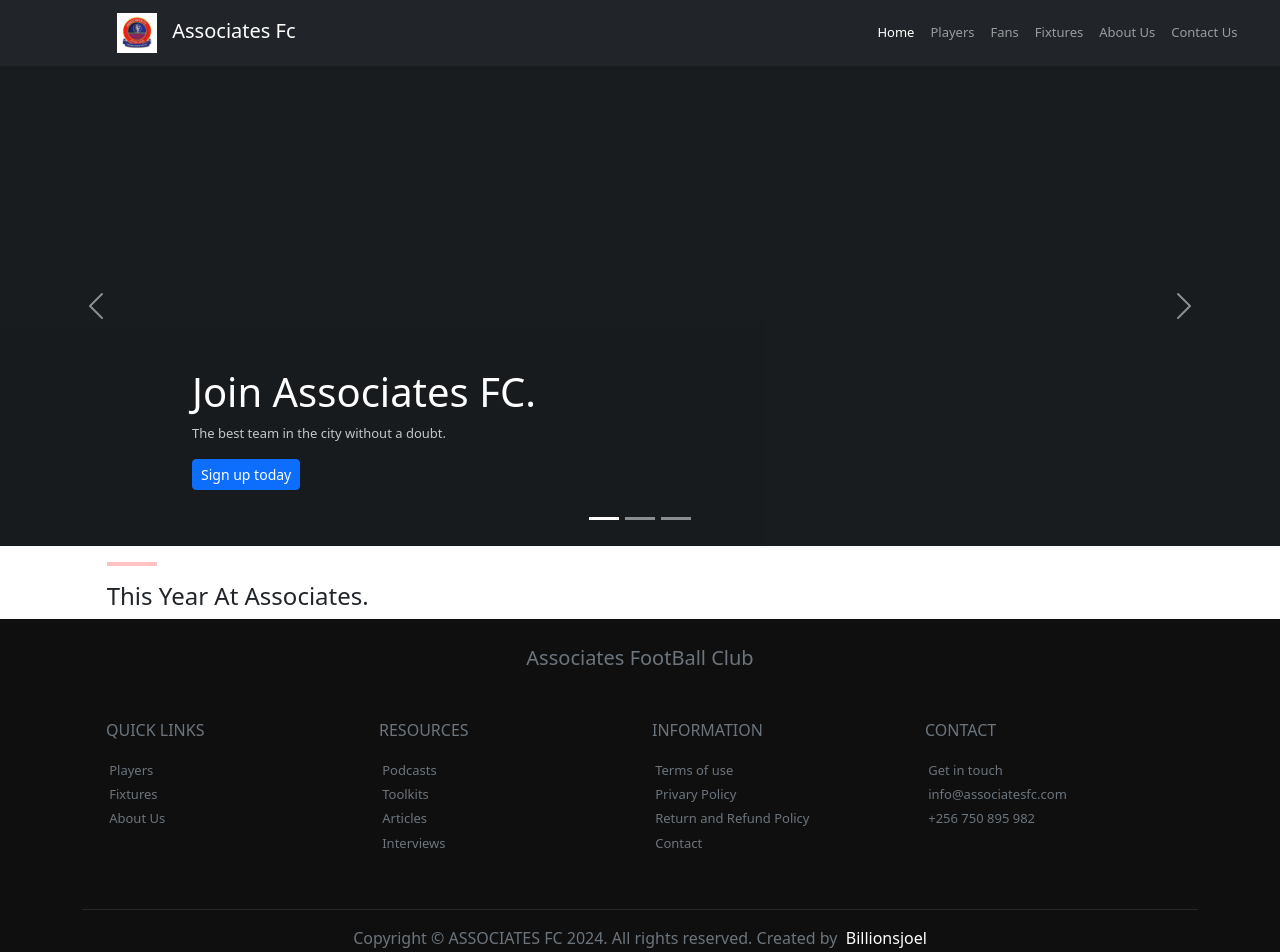
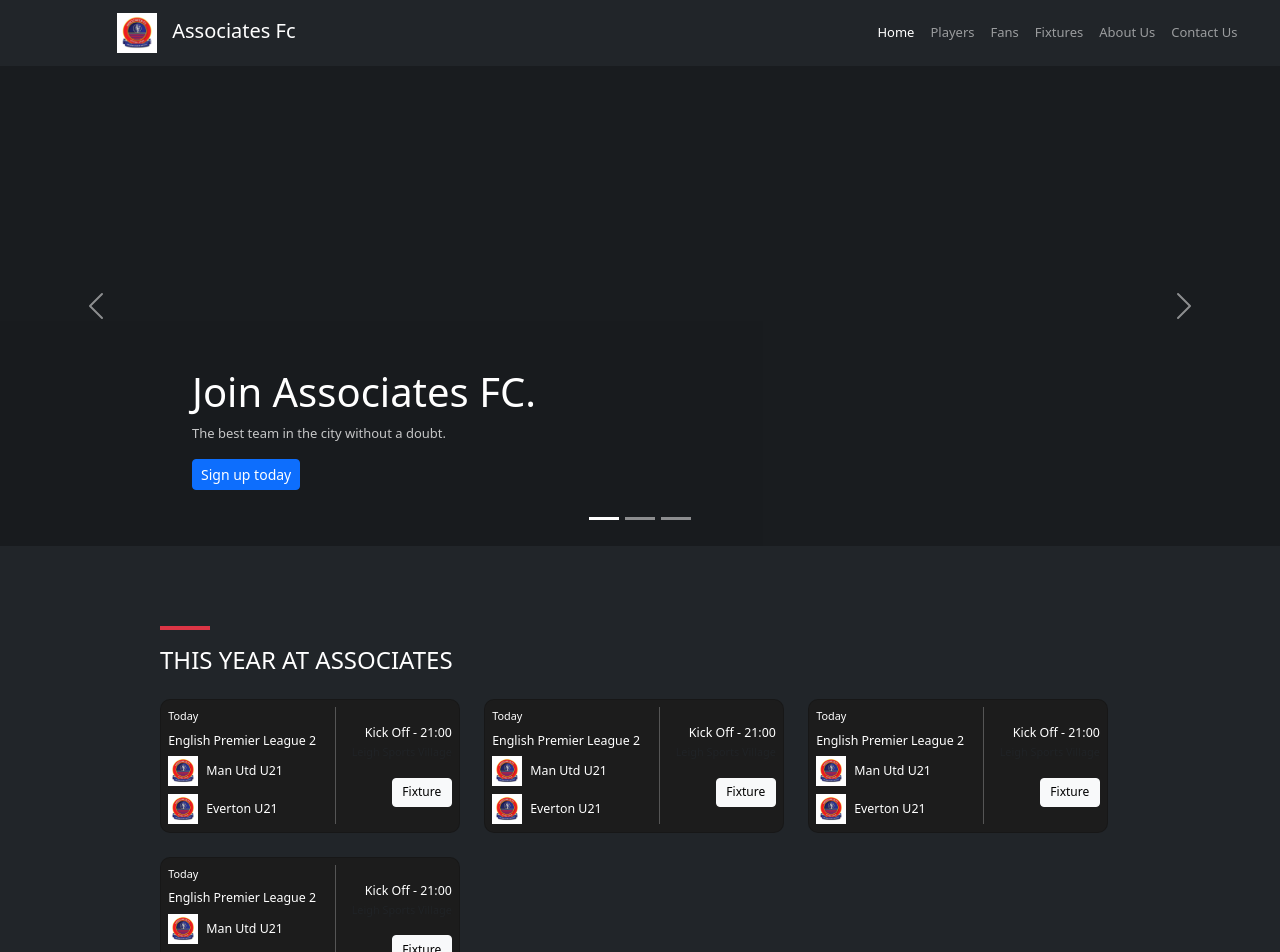
Before and after one commit to billionsjoel/associatesfc-app, a Next.js app: page / in a window 1280 px wide. Shown: the top 952 px of the page. Built offline with nearby package versions, Linux system fonts and the light colour scheme.

Commit message:
Create cards for match

```diff
--- /dev/null
+++ b/app/LandingPage/Components/Match-card.tsx
@@ -0,0 +1,39 @@
+import Image from 'next/image';
+import styles from './css/nav.module.css';
+import matchStyles from './css/match-card.module.css';
+
+export default function MatchCard() {
+	return (
+		<>
+			<div className={`card ${matchStyles.matchCard} d-flex flex-row align-items-center`}>
+				<div className="flex-grow-1">
+					<small className="text-white">Today</small>
+					<h6 className={`${matchStyles.cardTitle} mb-1 mt-2 fw-light`}>English Premier League 2</h6>
+
+					<div className="d-flex align-items-center mb-2 mt-2">
+						<Image src="/images/logo.jpeg" alt="Team logo" width={30} height={10} className={`${matchStyles.teamLogo} me-2 ${styles.logo}`} />
+						<span>Man Utd U21</span>
+					</div>
+
+					<div className="d-flex align-items-center">
+						<Image src="/images/logo.jpeg" alt="Team logo" width={30} height={10} className={`${matchStyles.teamLogo} me-2 ${styles.logo}`} />
+						<span>Everton U21</span>
+					</div>
+				</div>
+
+				<div className="vr mx-3"></div>
+
+				<div className="text-end">
+					<div className="fw-light">Kick Off - 21:00</div>
+					<small className="text-muted">Leigh Sports Village</small>
+
+					<div className="mt-3">
+						<a href="#" className={`${matchStyles.cardBtn} btn btn-light btn-sm fw-light`}>
+							Fixture
+						</a>
+					</div>
+				</div>
+			</div>
+		</>
+	);
+}
--- a/app/LandingPage/Components/Year.tsx
+++ b/app/LandingPage/Components/Year.tsx
@@ -1,11 +1,18 @@
 import styles from './css/yearSection.module.css';
+import MatchCard from './Match-card';
 
 export default function YearSection() {
 	return (
 		<>
-			<div className={`${styles.yearContainer}`}>
-				<hr className={`offset-1 ${styles.hr}`} />
-				<h4 className="offset-1">This Year At Associates.</h4>
+			<div className={`bg-dark ${styles.yearContainer}`}>
+				<hr className={`bg-danger offset-1 ${styles.hr}`} />
+				<h4 className="offset-1 text-white">THIS YEAR AT ASSOCIATES</h4>
+				<div className="row gap-4 mt-4 offset-md-1">
+					<MatchCard></MatchCard>
+					<MatchCard></MatchCard>
+					<MatchCard></MatchCard>
+					<MatchCard></MatchCard>
+				</div>
 			</div>
 		</>
 	);
--- /dev/null
+++ b/app/LandingPage/Components/css/match-card.module.css
@@ -0,0 +1,21 @@
+.matchCard {
+	background-color: #1c1c1c;
+	color: white;
+	border-radius: 10px;
+	padding: 0.45rem; /* smaller padding */
+	max-width: 300px; /* control the width */
+	font-size: 0.775rem;
+}
+
+.teamLogo {
+	height: 30px;
+}
+
+.cardBtn {
+	font-size: 0.75rem !important; /* make button text smaller */
+	padding: 0.3rem 0.6rem !important; /* make button size smaller */
+}
+
+.cardTitle {
+	font-size: 0.775rem !important;
+}
--- a/app/LandingPage/Components/css/yearSection.module.css
+++ b/app/LandingPage/Components/css/yearSection.module.css
@@ -1,10 +1,11 @@
 .yearContainer {
-	margin: auto;
+	padding: 4rem;
 }
 
 .hr {
 	width: 50px;
-	background-color: rgb(255, 12, 12);
+	background-color: red;
+	opacity: 1;
 	border: none;
 	height: 4px;
 }
```
